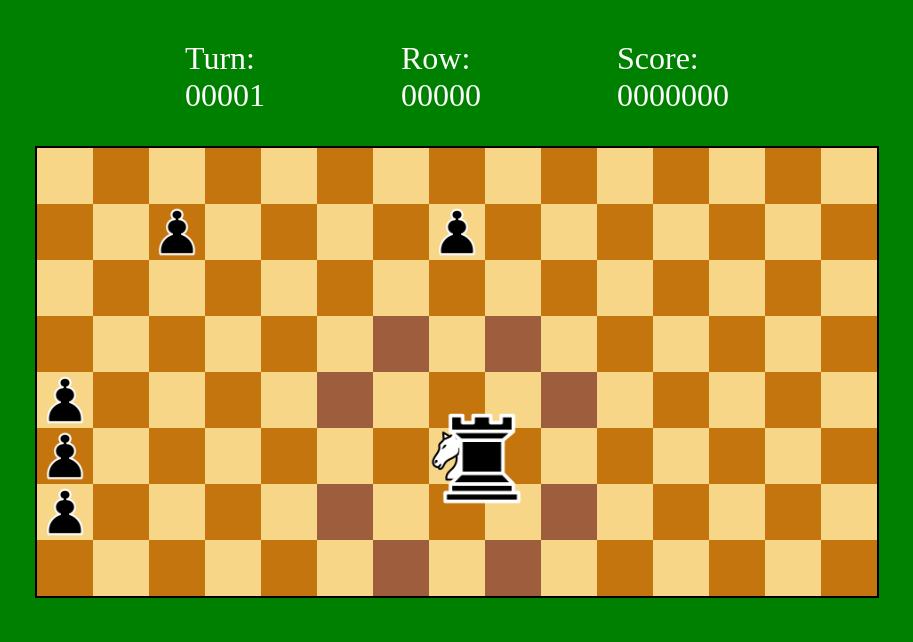
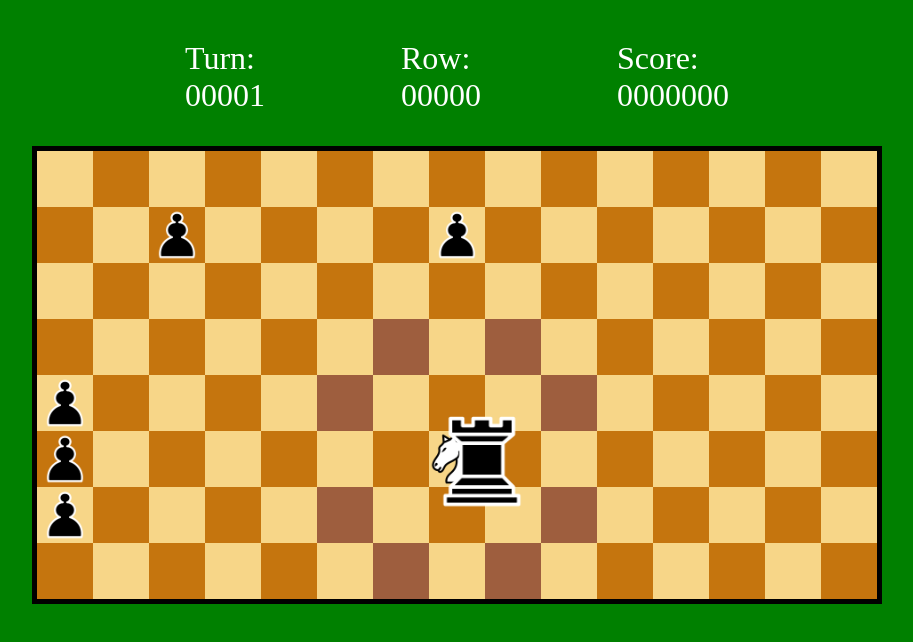
Before and after one commit to algo74/knightmare, a website: page index.html in a window 1280 px wide. Shown: the whole page, without its empty margins (191-1104 px from the left). Drawn offline with nearby package versions, Linux system fonts and the light colour scheme.

Commit message:
show player's move by border

```diff
--- a/css/game_board.css
+++ b/css/game_board.css
@@ -53,7 +53,7 @@ body {
     height: 100%;
     margin-left: auto;
     margin-right: auto;
-    border: solid 2px;
+    border: solid 5px;
     position: relative;
     overflow: hidden;
 
--- a/game_engine.js
+++ b/game_engine.js
@@ -26,6 +26,10 @@ var GAMEBOARD = {
     }
   },
   playerCannotMove: true,
+  allowPlayerToMove: function (allow) {
+    this.playerCannotMove = !allow;
+    VIEWER.displayPlayerMove(allow);
+  },
   playerMovedBack: false,
   addjustMod: function (val, mod) {
     return (val + mod) % mod;
@@ -48,7 +52,7 @@ var GAMEBOARD = {
   initGame: function () {
     var i;
     GAMEBOARD.initBoard();
-    GAMEBOARD.playerCannotMove = false;
+    GAMEBOARD.allowPlayerToMove(true);
     GAMEBOARD.piecesCanMove = true;
     GAMEBOARD.piecesWantMove = false;
     GAMEBOARD.player.nextMove.wantMove = false;
@@ -81,7 +85,7 @@ var GAMEBOARD = {
     }
   },
   letPlayerMove: function () {
-    GAMEBOARD.playerCannotMove = false;
+    GAMEBOARD.allowPlayerToMove(true);
     if (GAMEBOARD.playerWantsMove()) {
       GAMEBOARD.player.enqueuePlayerMove();
     }
@@ -93,7 +97,7 @@ var GAMEBOARD = {
     var newPiece;
     if (GAMEBOARD.piecesCanMove) {
       try {
-        GAMEBOARD.playerCannotMove = true;
+        GAMEBOARD.allowPlayerToMove(false);
         GAMEBOARD.piecesWantMove = false;
         GAMEBOARD.turn++;
         GAMEBOARD.score += GAMEBOARD.scoreChart.perTurn;
@@ -558,7 +562,7 @@ var GAMEBOARD = {
           // player does not take but just moves
           GAMEBOARD.playerMoves(dx, dy);
         }
-        GAMEBOARD.playerCannotMove = true;
+        GAMEBOARD.allowPlayerToMove(false);
         VIEWER.afterAnimDone(function () { GAMEBOARD.adjustBoardAfterPlayerMove(dx, dy) }); // it must also let pieces move after it finished
       }
     },
@@ -892,6 +896,13 @@ var VIEWER = {
       }, VIEWER.endAnimOpt2);
     });
   },
+  displayPlayerMove: function (bool) {
+    if (bool) {
+      this.$gamewindow.css('border-color', 'white');
+    } else {
+      this.$gamewindow.css('border-color', 'black');
+    }
+  },
   init: function () {
     var i, j, shiftX, $backdropProto;
     // create elements
```
